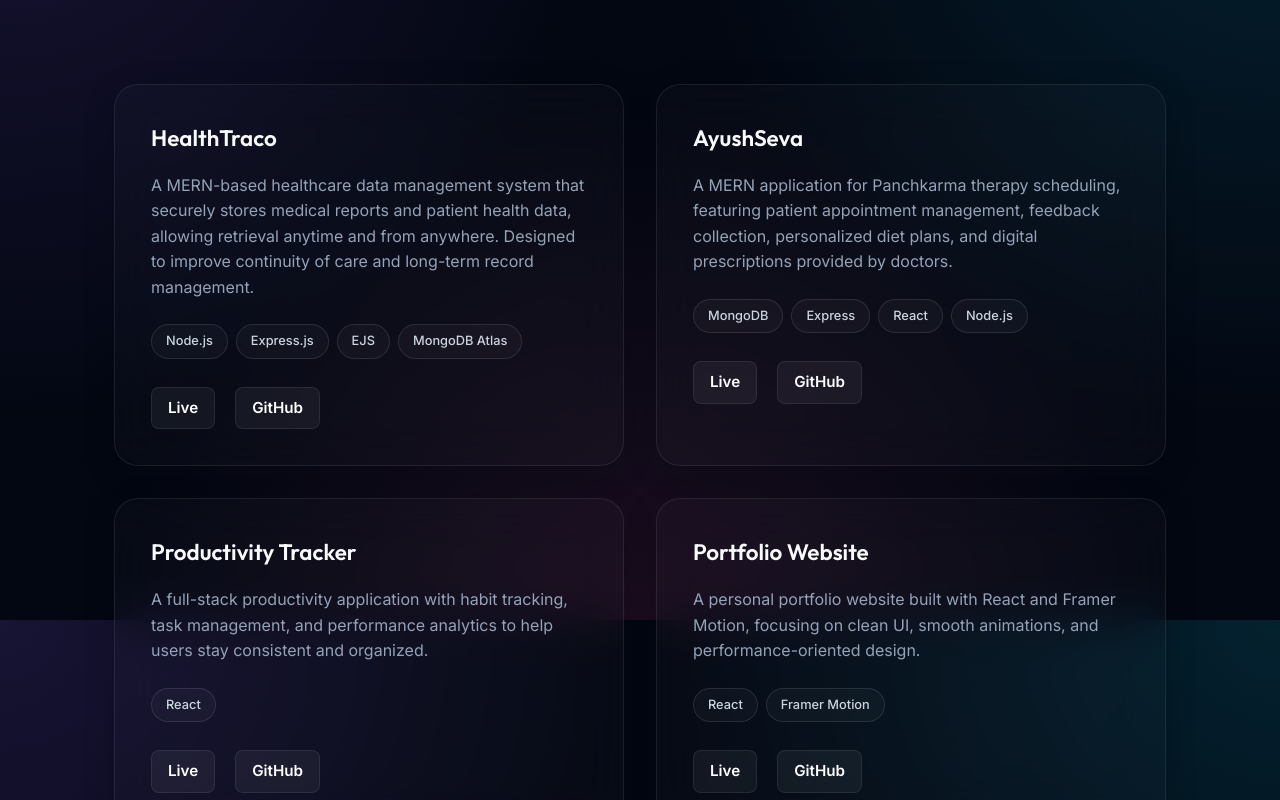
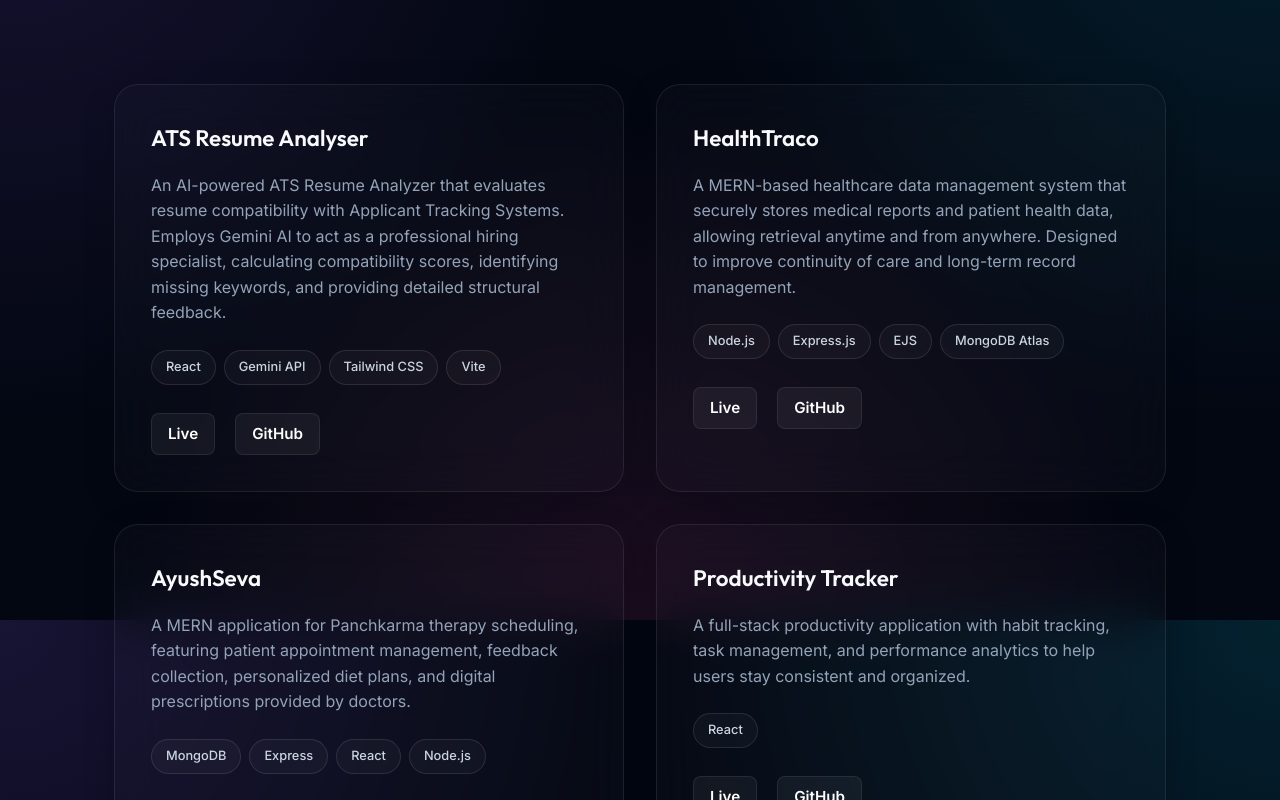
Before and after one commit to thedhruvguptawork/Portfolio, a React (Vite) app: page / in a window 1280 px wide. Shown: the part 2580-3380 px from the top of the page. Built offline with nearby package versions, Linux system fonts and the light colour scheme.

Commit message:
Project Update

```diff
--- a/src/data/projects.js
+++ b/src/data/projects.js
@@ -1,4 +1,12 @@
 export const projects = [
+  {
+    title: "ATS Resume Analyser",
+    description:
+      "An AI-powered ATS Resume Analyzer that evaluates resume compatibility with Applicant Tracking Systems. Employs Gemini AI to act as a professional hiring specialist, calculating compatibility scores, identifying missing keywords, and providing detailed structural feedback.",
+    tech: ["React", "Gemini API", "Tailwind CSS", "Vite"],
+    live: "http://resumeanalyser-pi.vercel.app/",
+    github: "https://github.com/thedhruvguptawork/Resume-ATS-Score",
+  },
   {
     title: "HealthTraco",
     description:
```
